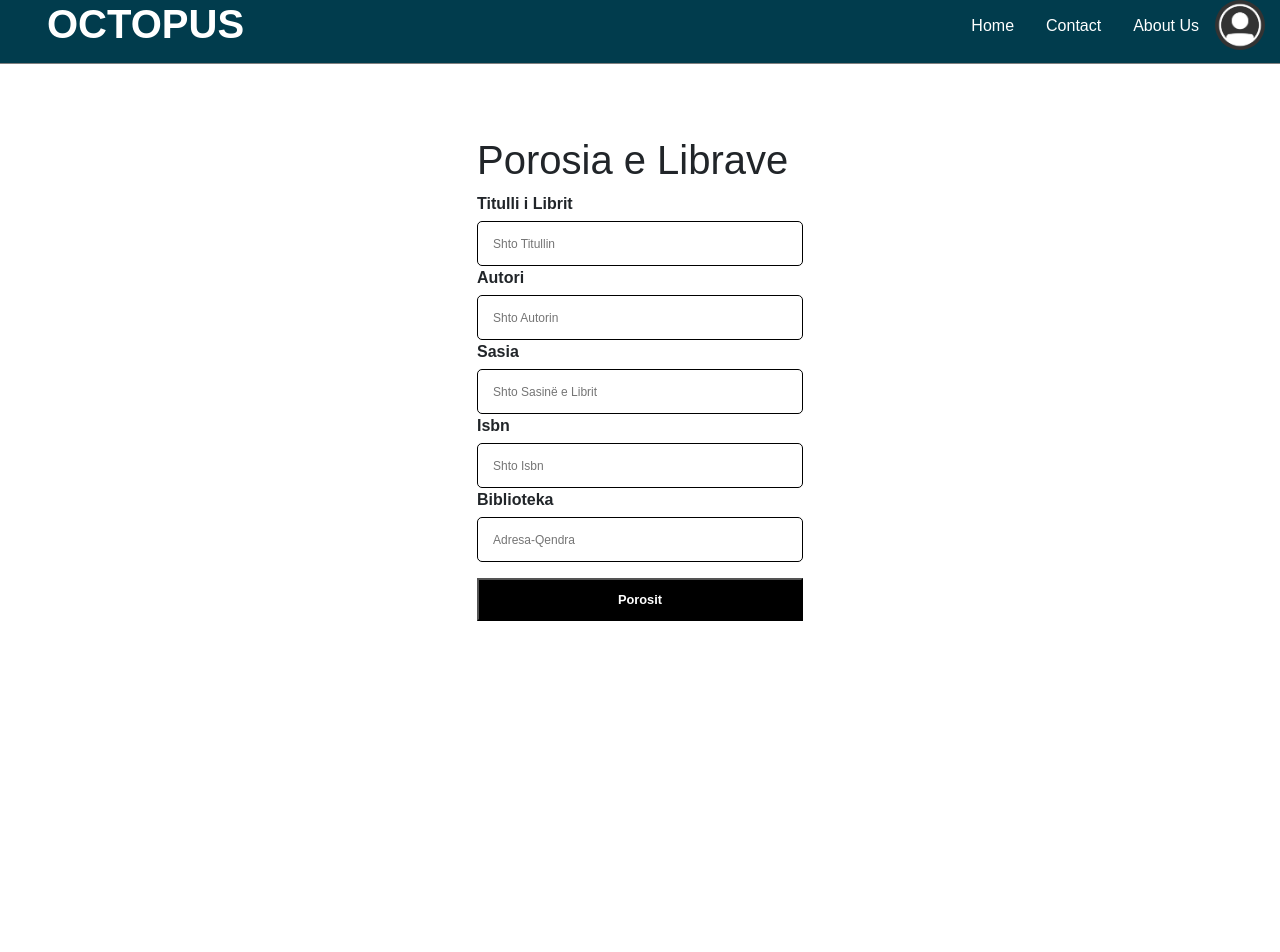
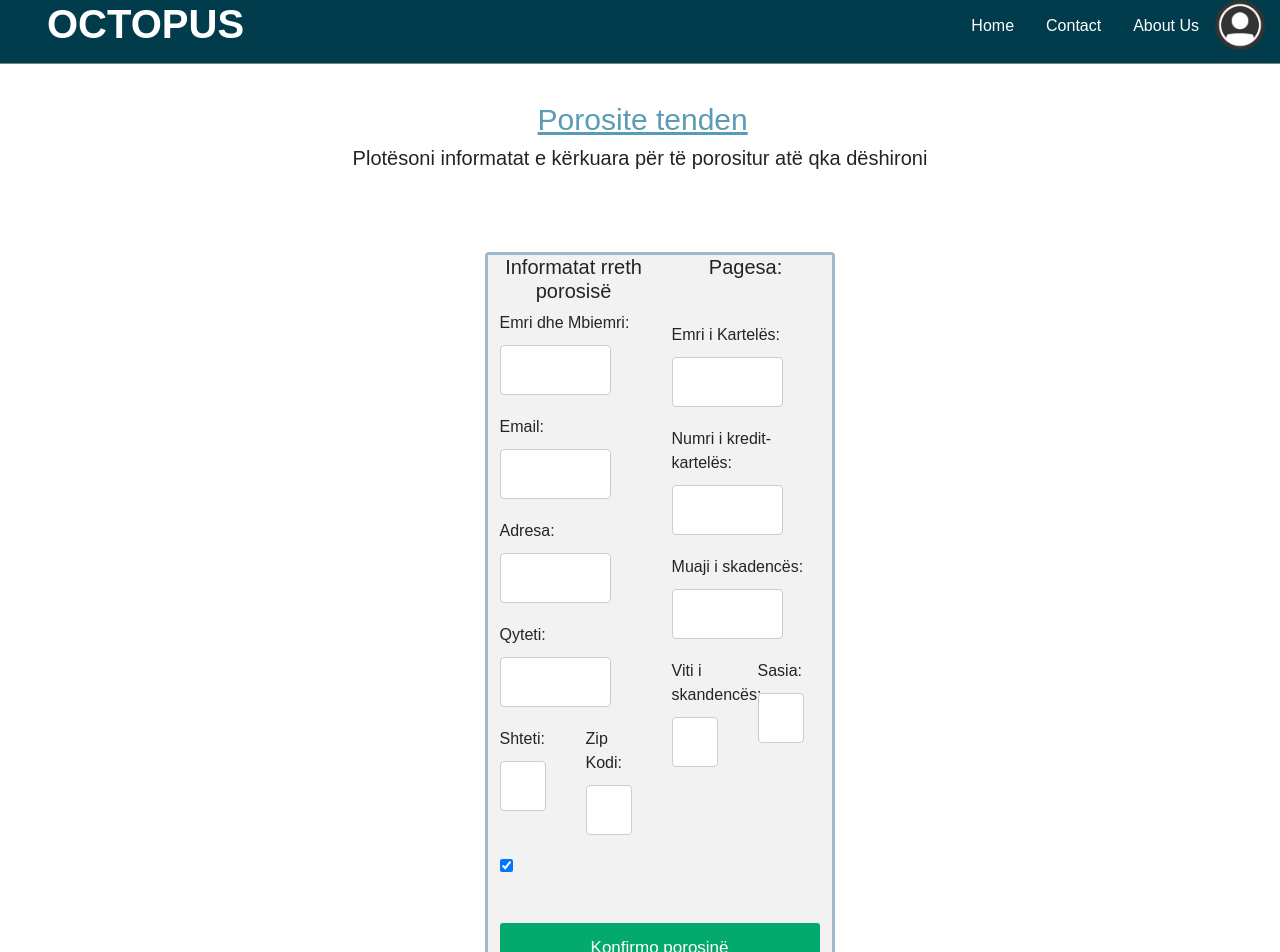
Before and after one commit to Leonita02/octapus, a React (Create React App) app: page / in a window 1280 px wide. Shown: the top 952 px of the page. Before the commit the page ends 800 px from the top, so only its background shows below. Built offline with nearby package versions, Linux system fonts and the light colour scheme.

Commit message:
Added pagesa.js and pagesa.css.Left some style to be added

```diff
--- a/src/App.js
+++ b/src/App.js
@@ -11,8 +11,9 @@ import './App.css';
 import BookPage from "./components/js/bookPage";
 import WishList from './components/js/wishList';
 import Porosia from './components/js/porosia';
+import Pagesa from './components/js/pagesa';
 function App() {
-  return <Porosia/>
+  return <Pagesa/>
 
 }
 
--- /dev/null
+++ b/src/components/css/pagesa.css
@@ -0,0 +1,63 @@
+.order{
+  background-color:transparent;
+  padding-top: 3%;
+}
+.row {
+     display: flex;
+    flex-wrap: wrap;
+}
+.col-50 {
+    width:50%;
+    flex:left;
+}
+.col-75 {
+    width:75%;
+    flex:right;
+    margin-left:14%;
+    margin-top: 2%;
+}
+.container {
+    background-color: #f2f2f2;
+    border: 3px solid rgb(160, 184, 203);
+    border-radius: 4px;
+}
+input[type=text] {
+    width: 75%;
+    margin-bottom: 20px;
+    padding: 12px;
+    border: 1px solid #ccc;
+    border-radius: 4px;
+}
+label {
+    margin-bottom: 10px;
+    display: block;
+}
+.icon-container {
+    margin-bottom: 20px;
+    padding: 7px 0;
+    font-size: 24px;
+}
+.btn {
+    background-color: #04AA6D;
+    color: white;
+    padding: 12px;
+    margin: 10px 0;
+    border: none;
+    width: 100%;
+    border-radius: 3px;
+    cursor: pointer;
+    font-size: 17px;
+}
+h2{
+   margin-left:42%;
+   font-family: Arial, Helvetica, sans-serif;
+   color: rgb(90, 155, 182);
+   text-decoration: underline;
+    font-size:30px;
+    margin-top:5%;
+}
+h3{
+    text-align: center;
+    font-size: 20px;
+    font-family: Arial, Helvetica, sans-serif;
+}
--- /dev/null
+++ b/src/components/js/pagesa.js
@@ -0,0 +1,233 @@
+import React from 'react';
+import Nav from '../js/nav';
+import Payment from '../css/pagesa.css';
+
+function Pagesa() {
+    return (
+        <>
+            <div><Nav /></div>
+
+
+           <div class="order">
+            <h2>Porosite tenden</h2>
+            <h3>Plotësoni informatat e kërkuara për të porositur atë qka dëshironi</h3>
+            <div class="row">
+            <div class="col-75">
+            <div class="container">
+            <div class="row">
+
+            <div class="col-50">
+            <h3>Informatat rreth porosisë</h3>
+            <label for="fname"><i class="fa fa-user"></i> Emri dhe Mbiemri:</label>
+              <input type="text" id="fname" name="firstname" placeholder="" />
+              <label for="email"><i class="fa fa-envelope"></i> Email:</label>
+              <input type="text" id="email" name="email" placeholder=""/>
+              <label for="adr"><i class="fa fa-address-card-o"></i> Adresa:</label>
+              <input type="text" id="adr" name="address" placeholder=""/>
+              <label for="city"><i class="fa fa-institution"></i> Qyteti:</label>
+              <input type="text" id="city" name="city" placeholder=""/>
+
+              <div class="row">
+              <div class="col-50">
+              <label for="state">Shteti:</label>
+                  <input type="text" id="state" name="state" placeholder=""/>
+              </div>
+              <div class="col-50">
+                  <label for="zip">Zip Kodi:</label>
+                  <input type="text" id="zip" name="zip" placeholder=""/>
+                </div>
+              </div>
+              </div>
+
+              <div class="col-50">
+              <h3>Pagesa:</h3>
+              <label for="fname"></label>
+              <div className="icon-container">
+                <i className="fa fa-cc-visa" style={{color: 'navy'}}></i>
+                <i className="fa fa-cc-amex" style={{color: 'blue'}}></i>
+                <i className="fa fa-cc-mastercard" style={{color: 'red'}}></i>
+                <i className="fa fa-cc-discover" style={{color: 'orange'}}></i>
+            </div>
+              <label for="cname">Emri i Kartelës:</label>
+              <input type="text" id="cname" name="cardname" placeholder=""/>
+              <label for="ccnum">Numri i kredit-kartelës:</label>
+              <input type="text" id="ccnum" name="cardnumber" placeholder=""/>
+              <label for="expmonth">Muaji i skadencës:</label>
+              <input type="text" id="expmonth" name="expmonth" placeholder=""/>
+              <div class="row">
+                <div class="col-50">
+                  <label for="expyear">Viti i skandencës:</label>
+                  <input type="text" id="expyear" name="expyear" placeholder=""/>
+                </div>
+                <div class="col-50">
+                  <label for="cvv">Sasia:</label>
+                  <input type="text" id="cvv" name="cvv" placeholder=""/>
+                </div>
+              </div>
+
+            </div>
+            </div>
+
+            <label>
+            <input type="checkbox" checked="checked" name="sameadr" />
+            </label>
+            <br></br>
+          <input type="submit" value="Konfirmo porosinë" class="btn" onclick="valido()"/>
+            </div>
+            </div>
+            </div>
+
+            </div>
+        </>
+    )
+}
+
+export default Pagesa;
+
+
+
+// function valido(){
+//     var fname = document.getElementById('fname').value
+//     var email = document.getElementById('email').value;
+//     var adr = document.getElementById('adr').value;
+//     var city = document.getElementById('city').value;
+//     var state = document.getElementById('state').value;
+//     var zip = document.getElementById('zip').value;
+//     var cname = document.getElementById('cname').value;
+//     var ccnum = document.getElementById('ccnum').value;
+//     var expmonth = document.getElementById('expmonth').value;
+//     var expyear = document.getElementById('expyear').value;
+//     var cvv = document.getElementById('cvv').value;
+
+
+//     var fnameRegex = /^[a-zA-Z]+$/;
+//     if(fname == '' ){
+//         alert("Ju lutem plotsoni emrin!");
+//         return;         // qikjo return se len me vazhdu,perderisa se ka plotsu emrin, ska nevoj me kqyr ma tutje
+//     }
+//     if(!fnameRegex.test(fname)) {
+//         alert("Emri nuk duhet te permbaje numra");
+//         return;         //teston nese eshte e sakte permbajtja e emrit,nese jo jep alert
+//     }
+
+
+//     //rules for email
+//     var emailRegex = /^[a-zA-Z0-9.!#$%&'*+/=?^_`{|}~-]+@[a-zA-Z0-9-]+(?:\.[a-zA-Z0-9-]+)*$/;
+//     if(email == ''){
+//         alert("Ju lutem plotsoni email-in!");
+//         return;
+//     }
+//     if(!emailRegex.test(email)){
+//         alert("Email adresa nuk eshte valide!");
+//         return;
+//     }
+
+
+//     //rules for address
+//     var addressRegex = /^[A-Za-z0-9]{1,}$/;
+//     if(adr == ''){
+//         alert("Ju lutem plotsoni Adresen tuaj!");
+//         return;
+//     }
+//     if(!addressRegex.test(adr)){
+//         alert("Adresa juaj nuk eshte valide!");
+//         return;
+//     }
+
+//       //rules for city
+//     var cityRegex =/^[a-zA-Z]+$/;
+//     if(city == ''){
+//         alert("Ju lutem plotsoni Qytetin tuaj!");
+//         return;
+//     }
+//     if(!cityRegex.test(city)){
+//         alert("Emri i Qytetit tuaj nuk eshte valid!");
+//         return;
+//     }
+
+
+//       //rules for state
+//       var stateRegex = /^[a-zA-Z]+$/;
+//       if(state == ''){
+//         alert("Ju lutem plotsoni Shtetin tuaj!");
+//         return;
+//     }
+//      if(!stateRegex.test(state)){
+//         alert("Emri i Shtetin tuaj nuk eshte valid!");
+//         return;
+//      }
+
+//       //rules for zipcode
+//       var zipRegex = /^[0-9]{1,}$/;
+//       if(zip == ''){
+//         alert("Ju lutem plotsoni Zip Kodin tuaj!");
+//         return;
+//     }
+//      if(!zipRegex.test(zip)){
+//         alert("Zip Kodi juaj nuk eshte valid!");
+//         return;
+//      }
+
+//        //rules for cardName
+//        var cnameREGEX=/^[A-Za-z]{1,}$/;
+//        if(cname == ''){
+//         alert("Ju lutem plotsoni Emrin e Karteles tuaj!");
+//         return;
+//     }
+//      if(!cnameREGEX.test(cname)){
+//         alert("Emri i karteles tuaj nuk eshte valide!");
+//         return;
+//      }
+
+//           //rules for cardNumber
+//          var ccnumREGEX=/^[0-9]{4}-[0-9]{4}-[0-9]{2}-[0-9]{10}$/;
+//          if(ccnum == ''){
+//             alert("Ju lutem plotsoni Numrin e Karteles tuaj!");
+//             return;
+//         }
+//          if(!ccnumREGEX.test(ccnum)){
+//             alert("Numri i karteles tuaj nuk eshte valid!");
+//             return;
+//          }
+
+
+//          //rules for expireMonth
+//          var expmonthREGEX=/^[0-9]{2}$/;
+
+//          if(expmonth == ''){
+//             alert("Ju lutem plotsoni Muajin e Skadences!");
+//             return;
+//         }
+//          if(!expmonthREGEX.test(expmonth)){
+//             alert("Muaji i skadences tuaj nuk eshte valid!");
+//             return;
+//          }
+
+//             //rules for expireYear
+//          var expyearREGEX=/^[0-9]{4}$/;
+//          if(expyear == ''){
+//             alert("Ju lutem plotsoni Vitin e Skadences!");
+//             return;
+//         }
+//          if(!expyearREGEX.test(expyear)){
+//             alert("Viti i Skadences nuk eshte valid!");
+//             return;
+//          }
+
+
+
+//              //rules for orderNumber
+//          var cvvREGEX=/^[0-9a-zA-Z]{1,}$/;
+//          if(cvv == ''){
+//             alert("Ju lutem plotsoni Numrin e Porosise!");
+//             return;
+//         }
+//          if(!cvvREGEX.test(cvv)){
+//             alert("Numri i Porosise suaj nuk eshte valid!");
+//             return;
+//          }
+
+//          alert("Porosia juaj u realizua me sukses!");
+
+
+//     }
```
